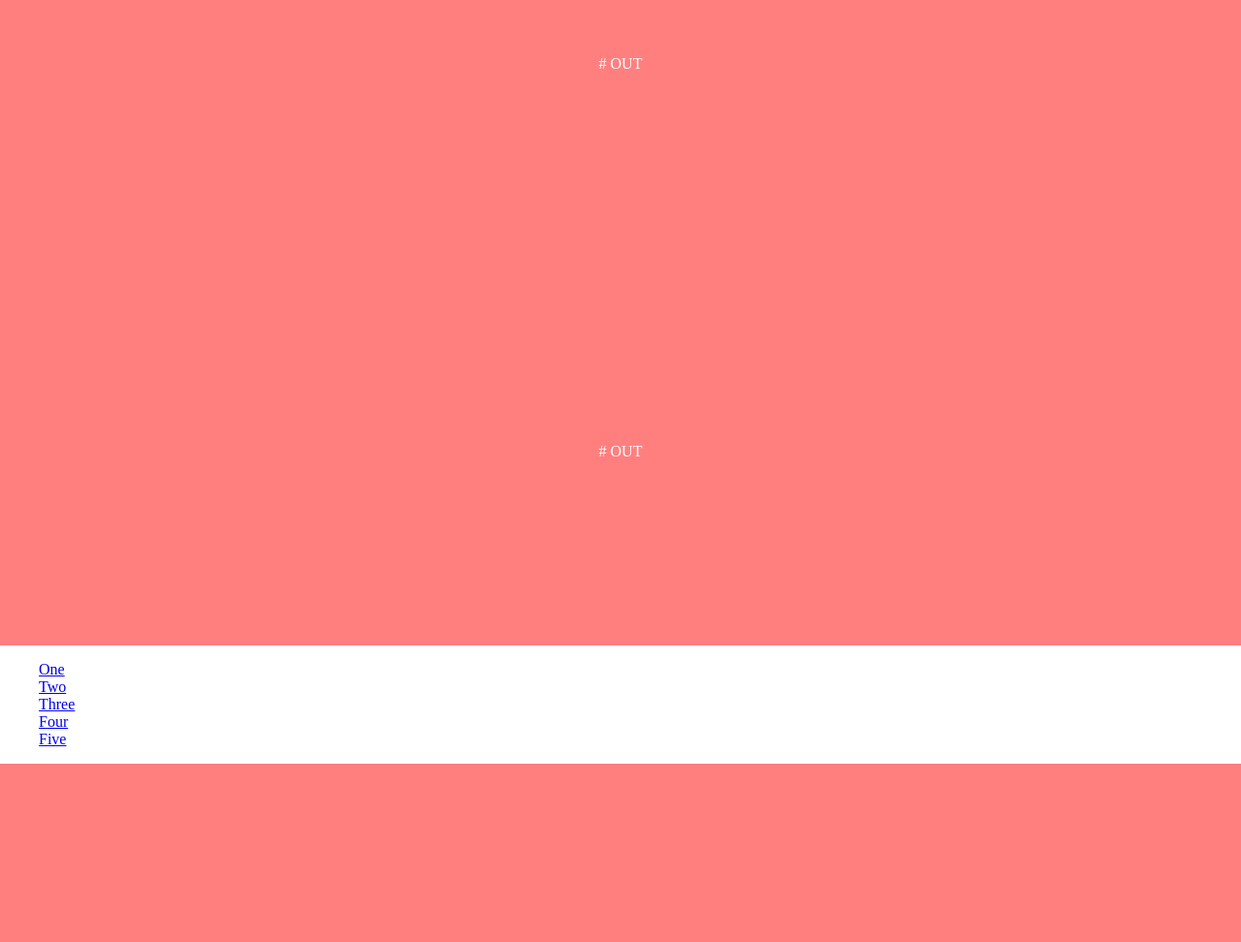
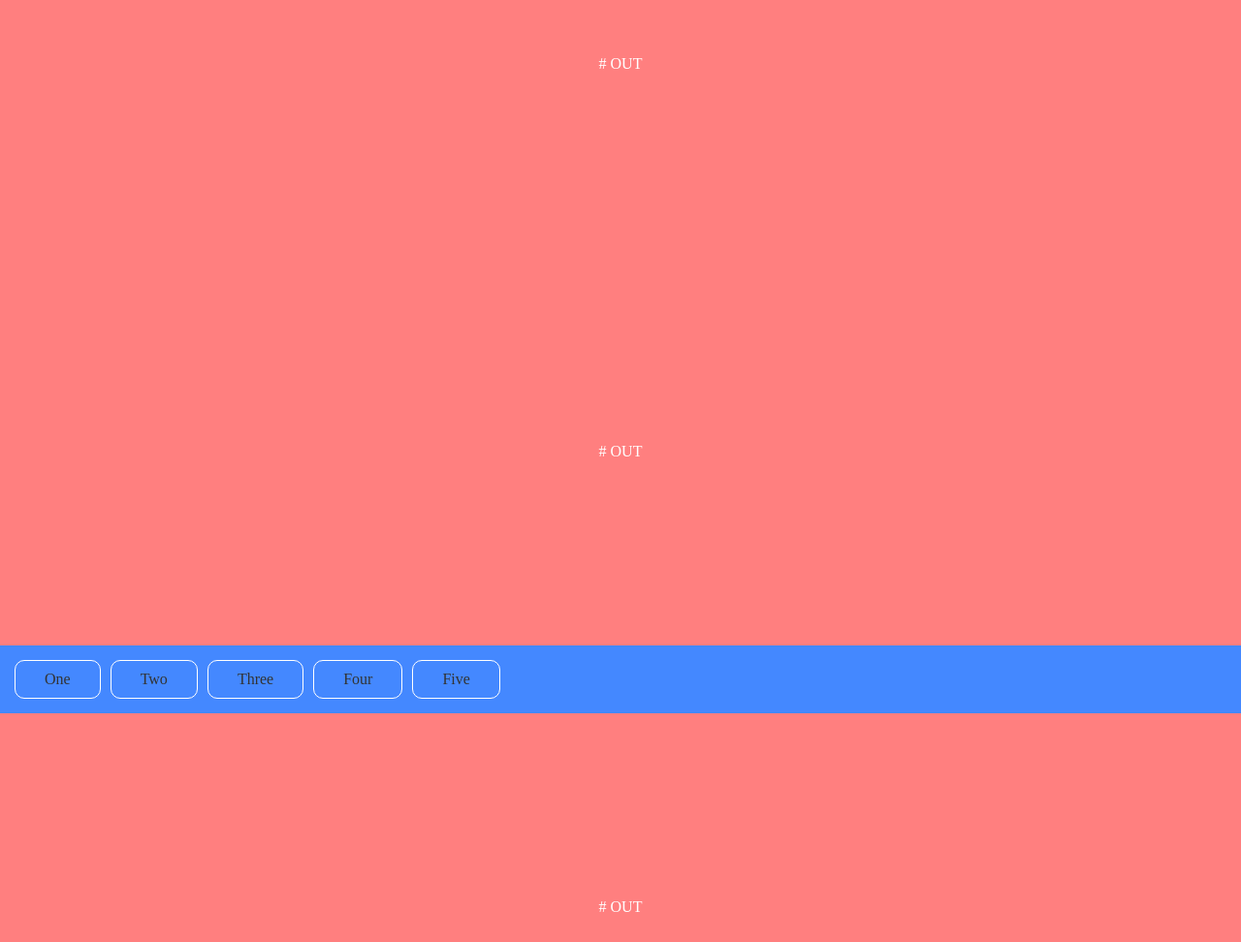
Before and after one commit to hezymal/alfaNavbar, a website: page examples/index.html in a window 1280 px wide. Shown: the part 134-1106 px from the top of the page at 97% size. Drawn offline with nearby package versions, Linux system fonts and the light colour scheme; files that its build step writes are made by us from their sources.

Commit message:
Add option factor in topnavbar and correct example

```diff
--- a/examples/index.html
+++ b/examples/index.html
@@ -1,12 +1,12 @@
 <!DOCTYPE HTML>
 <html>
   <head>
-    <meta charset="utf-8">
+    <meta charset="utf-8"/>
     <title>
       Sliders
     </title>
-      <meta content="width=device-width, initial-scale=1.0, minimum-scale=1.0, maximum-scale=1.0, user-scalable=no" name="viewport">
-        <link href="../dist/navbar.css" rel="stylesheet">
+    <meta content="width=device-width, initial-scale=1.0, minimum-scale=1.0, maximum-scale=1.0, user-scalable=no" name="viewport"/>
+    <link href="../dist/navbar.css" rel="stylesheet"/>
     <style type="text/css">
       body {
         margin: 0;
@@ -18,10 +18,45 @@
         line-height: 400px;
         height: 400px;
       }
+
+      .topnavbar {
+        background: #48f;
+        padding: 10px
+      }
+
+      .topnavbar ul {
+        margin: 0;
+        padding: 0;
+        list-style: none;
+      }
+
+      .topnavbar ul:after {
+        content: "";
+        display: table;
+        clear: both;
+      }
+
+      .topnavbar li {
+        float: left;
+      }
+
+      .topnavbar a {
+        display: block;
+        margin: 5px;
+        padding: 10px 30px;
+        color: #333;
+        text-decoration: none;
+        border-radius: 10px;
+        border: 1px solid white;
+      }
+
+      .topnavbar .active,
+      .topnavbar .hover {
+        background: #333;
+        border-color: rgba(255, 0, 0, 0.5);
+        color: #eee;
+      }
     </style>
-        </link>
-      </meta>
-    </meta>
   </head>
   <body>
     <div class="block" style="background-color: rgba(255, 0, 0, 0.5)">
@@ -145,7 +180,7 @@
     </script>
     <script type="text/javascript">
       $('.dotnavbar').dotnavbar();
-      $('.topnavbar').topnavbar();
+      $('.topnavbar').topnavbar({ speed: 1 });
     </script>
   </body>
 </html>
--- a/src/navbar.js
+++ b/src/navbar.js
@@ -226,8 +226,7 @@ if (typeof Object.create !== 'function') {
                     var top = 0;
 
                     if (state === 'visible') {
-                        var factor = 0.5;
-                        var scroll_offset = (last_scrolled - scrolled) * factor;
+                        var scroll_offset = (last_scrolled - scrolled) * navbar.options.factor;
 
                         top = last_top + scroll_offset;
 
@@ -268,6 +267,7 @@ if (typeof Object.create !== 'function') {
     };
 
     $.fn.topnavbar.defaults = {
+        factor: 1,
         speed: 1000,
         hoverClass: 'hover',
         activeClass: 'active'
```
Also changed, not shown: dist/navbar.js. Lines whose indentation alone changed are shown as unchanged.
